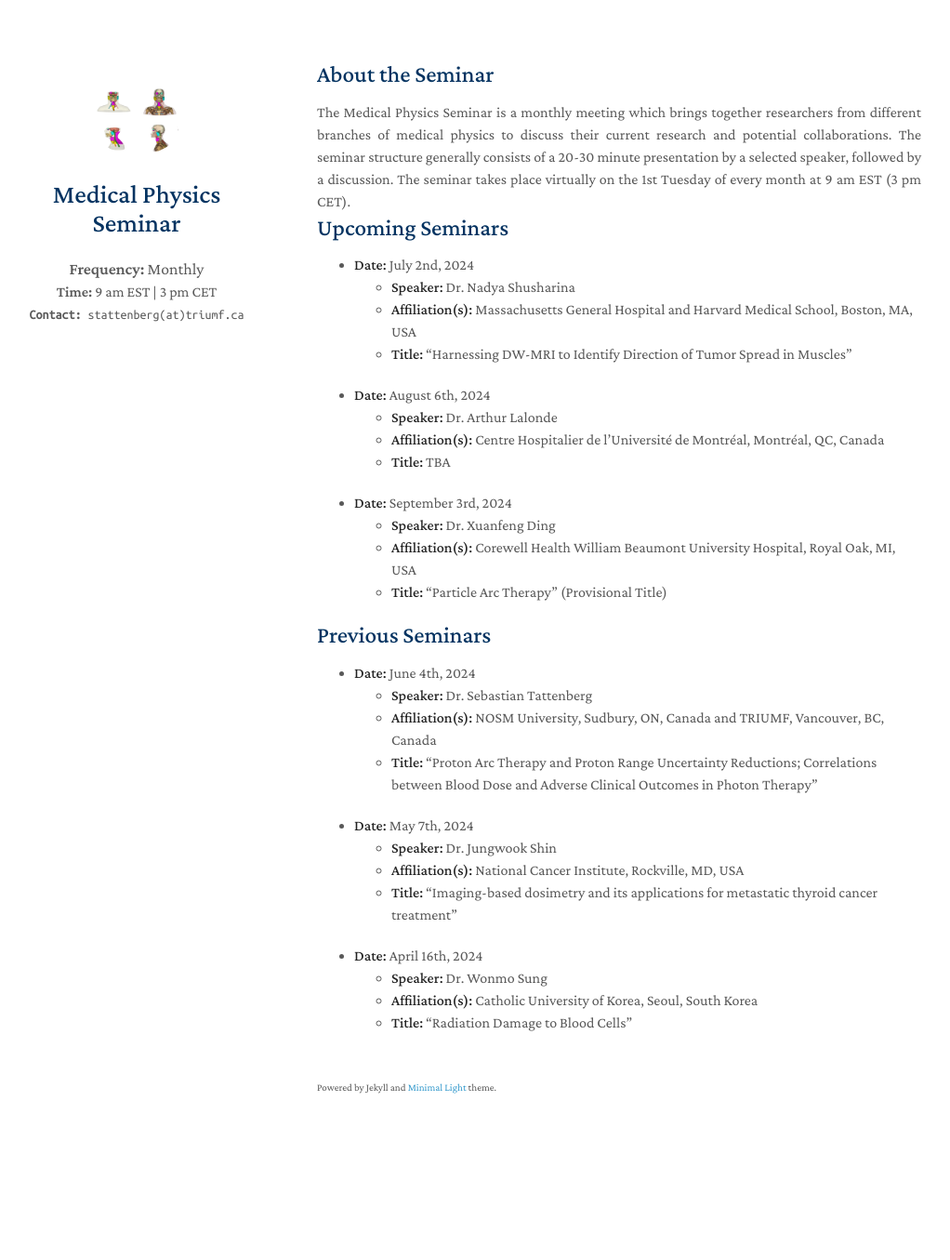
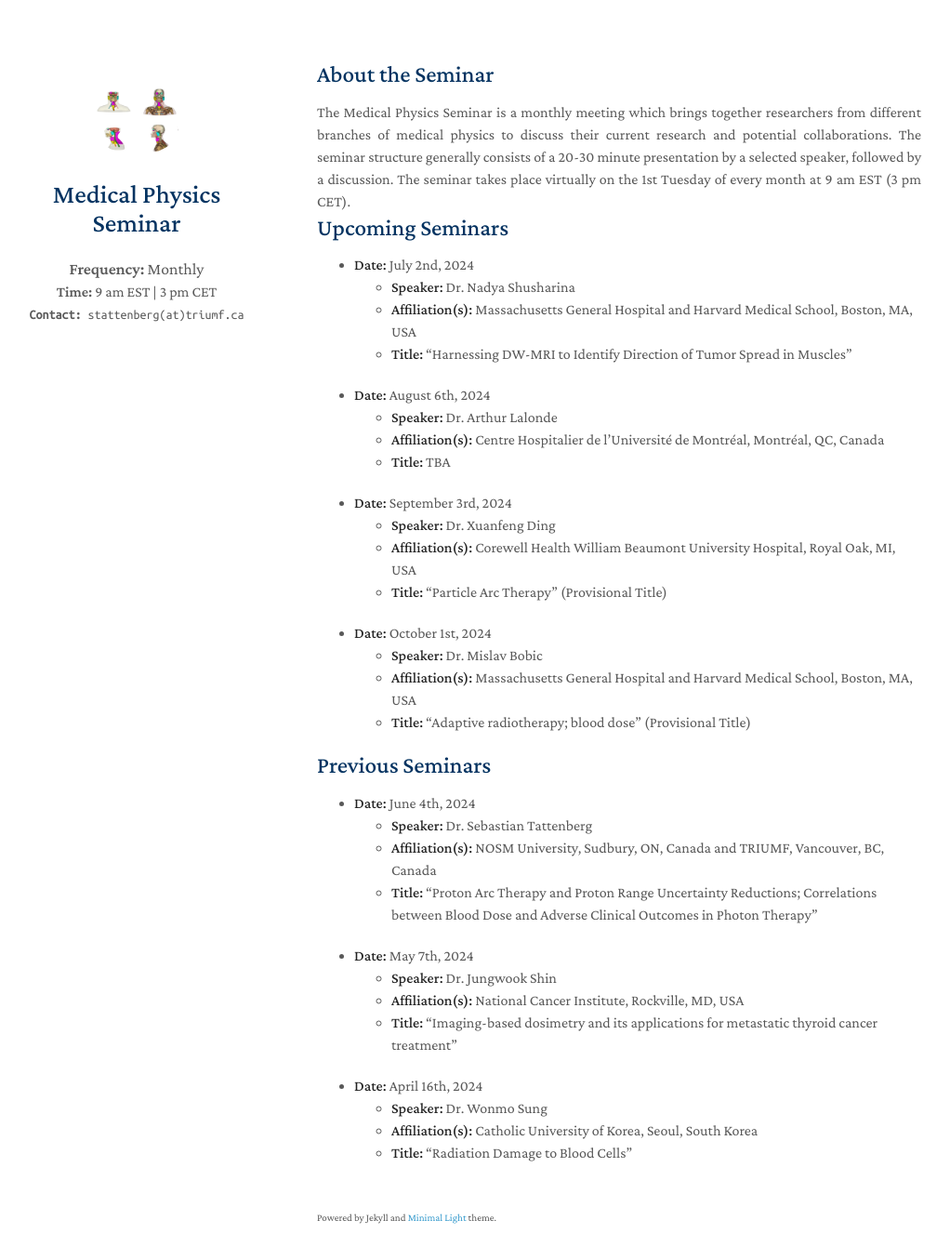
Before and after one commit to MedPhysSeminar/MedPhysSeminar.github.io, a Jekyll site: the page built from index.md, in a window 1280 px wide and 1390 px high. Shown: the top 1355 px of the window at 93% size, without its empty margins (129-1151 px from the left). Built offline with Jekyll 4.4.1, drawn with Linux system fonts in a browser that asks for light colours; nearby versions of some CDN libraries; a style sheet for code colours, icons or effects is not loaded; our own code applies the rules of GitHub Pages for plain Markdown files.

Commit message:
Update index.md

```diff
--- a/index.md
+++ b/index.md
@@ -24,6 +24,11 @@ layout: homepage
   - **Affiliation(s):** Corewell Health William Beaumont University Hospital, Royal Oak, MI, USA
   - **Title:** "Particle Arc Therapy" (Provisional Title)
 
+- **Date:** October 1st, 2024
+  - **Speaker:** Dr. Mislav Bobic
+  - **Affiliation(s):** Massachusetts General Hospital and Harvard Medical School, Boston, MA, USA
+  - **Title:** "Adaptive radiotherapy; blood dose" (Provisional Title)
+
 ## Previous Seminars
 
 - **Date:** June 4th, 2024
```
